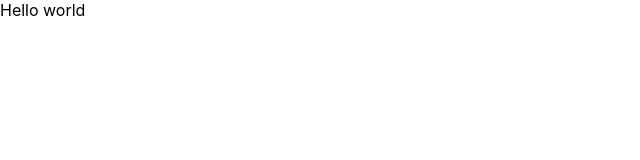
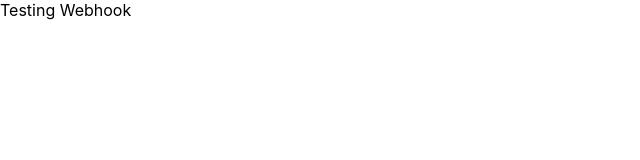
Before and after one commit to cambodianjesuss/crwn-clothing-2, a React (Create React App) app: page / in a window 1280 px wide. Shown: the top 160 px of the page, without its empty margins (0-640 px from the left). Built offline with nearby package versions, Linux system fonts and the light colour scheme.

Commit message:
testing webhook integration

```diff
--- a/src/App.js
+++ b/src/App.js
@@ -1,5 +1,5 @@
 const App = () => {
-  return <div>Hello world</div>;
+  return <div>Testing Webhook</div>;
 };
 
 export default App;
```
